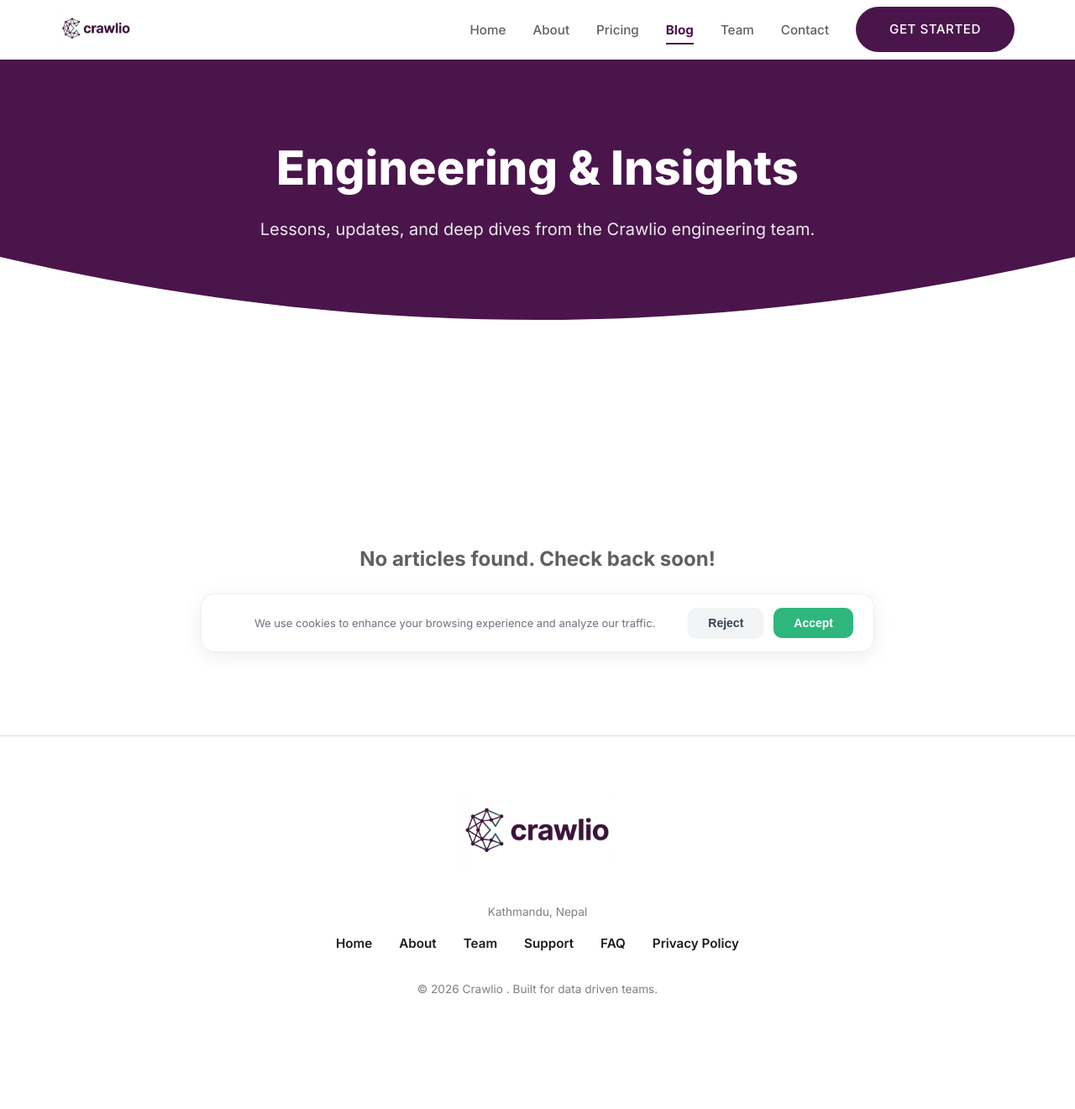
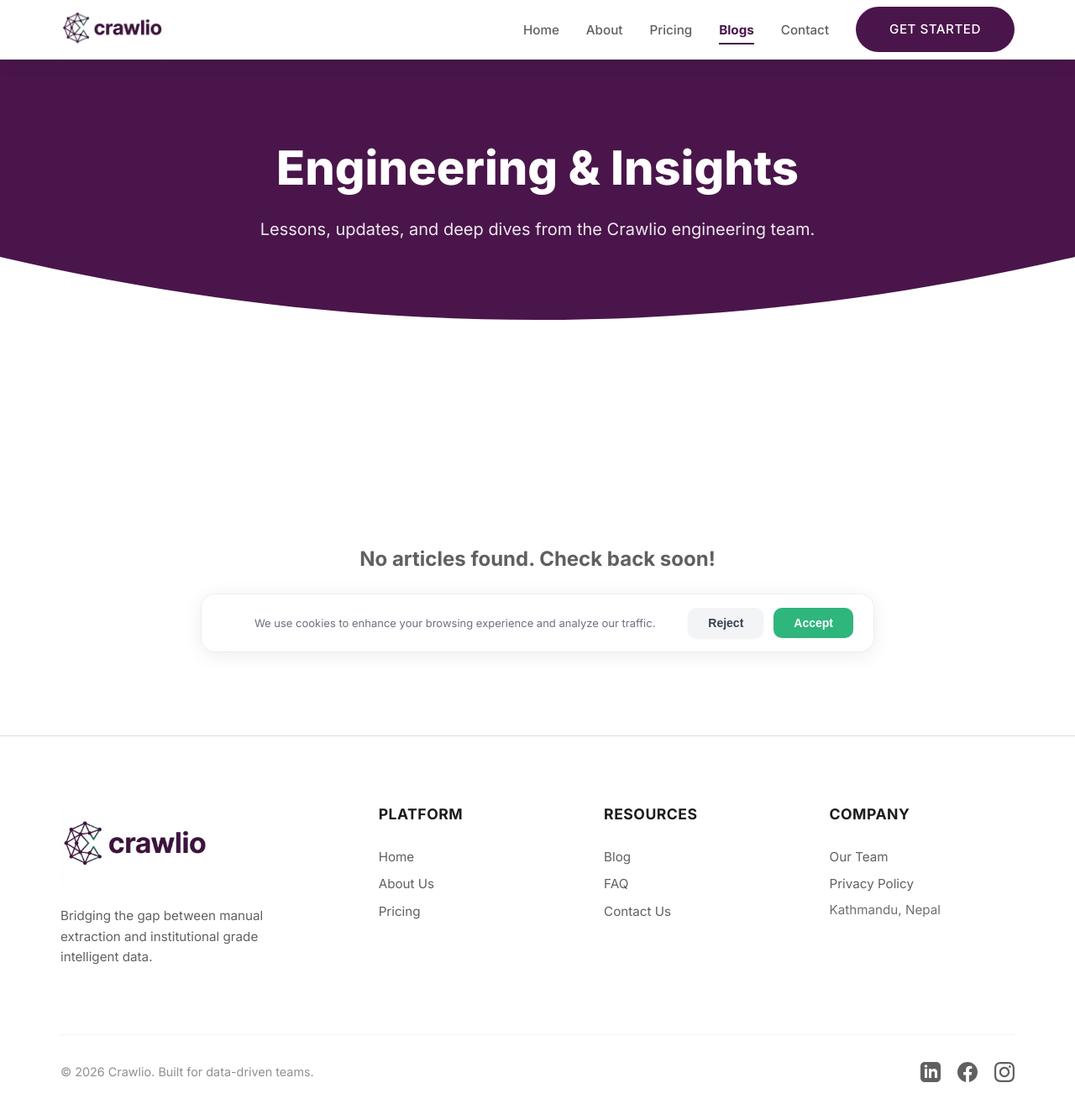
Before and after one commit to Pradip-p/lazy-py-crawler, a Django app: page /blog/ in a window 1280 px wide. Shown: the whole page at 84% size. Before the commit the page ends 1184 px from the top, so only its background shows below. Run offline with Django 5.2, Linux system fonts and the light colour scheme; data that the repository does not hold is empty; some libraries are stand-ins or nearby versions.

Commit message:
update the automatic static and footer re-design

```diff
--- a/app/static/app/style.css
+++ b/app/static/app/style.css
@@ -135,8 +135,11 @@ nav {
   transition: all 0.3s ease;
 }
 
-nav:hover {
-  background-color: rgba(255, 255, 255, 0.95);
+nav:hover,
+nav.scrolled {
+  background-color: rgba(255, 255, 255, 0.98);
+  box-shadow: 0 4px 20px rgba(0, 0, 0, 0.08);
+  border-bottom: 1px solid rgba(0, 0, 0, 0.08);
 }
 
 .nav-container {
@@ -153,11 +156,12 @@ nav:hover {
 }
 
 .logo img {
-  max-height: 48px;
+  max-height: 70px;
   width: auto;
   transition: all 0.3s ease;
   display: block;
 }
+
 .logo:hover {
   transform: scale(1.05);
   filter: brightness(1.1);
@@ -1323,83 +1327,162 @@ nav:hover {
   border-radius: 4px;
 }
 
-/* Footer */
-footer {
-  padding: 4rem 0;
+/* Footer Redesign - Enterprise Style */
+.footer {
+  padding: 5rem 0 2rem;
+  background-color: var(--white);
   border-top: 1px solid var(--border-color);
-  background-color: var(--white);
-}
-
-.footer-logo {
-  font-size: 1.5rem;
-  font-weight: 900;
-  font-style: italic;
+}
+
+.footer-grid {
+  display: grid;
+  grid-template-columns: 1.5fr 1fr 1fr 1fr;
+  gap: 3rem;
+  margin-bottom: 4rem;
+}
+
+.footer-column h4 {
+  font-size: 1.1rem;
+  font-weight: 700;
+  color: var(--text-dark);
+  margin-bottom: 1.5rem;
+  text-transform: uppercase;
+  letter-spacing: 0.5px;
+}
+
+.footer-list {
+  list-style: none;
+  padding: 0;
+  margin: 0;
+}
+
+.footer-list li {
+  margin-bottom: 0.50rem;
+}
+
+.footer-list a {
+  text-decoration: none;
+  color: var(--text-muted);
+  font-size: 0.95rem;
+  transition: all 0.2s ease;
+  display: inline-block;
+}
+
+.footer-list a:hover {
   color: var(--slack-purple);
-  margin-bottom: 1.5rem;
-}
-
-.footer-links {
-  display: flex;
+  transform: translateX(5px);
+}
+
+.brand-col {
+  padding-right: 2rem;
+}
+
+.footer-logo img {
+  max-height: 100px;
+  width: auto;
+  transition: opacity 0.3s ease;
+}
+
+.footer-logo:hover img {
+  opacity: 0.8;
+}
+
+.footer-tagline {
+  color: var(--text-muted);
+  font-size: 0.95rem;
+  line-height: 1.6;
+  margin: 1rem 0;
+  max-width: 300px;
+}
+
+.social-links {
+  display: flex;
+  gap: 1.25rem;
+}
+
+.social-links a {
+  color: var(--text-muted);
+  transition: all 0.3s cubic-bezier(0.175, 0.885, 0.32, 1.275);
+  display: flex;
+  align-items: center;
   justify-content: center;
-  gap: 2rem;
-  margin-bottom: 2rem;
-}
-
-.footer-links a {
-  text-decoration: none;
-  color: var(--text-dark);
+}
+
+.social-links a:hover {
+  transform: translateY(-5px) scale(1.1);
+}
+
+.social-links a.linkedin:hover {
+  color: #0077b5;
+}
+
+.social-links a.facebook:hover {
+  color: #1877f2;
+}
+
+.social-links a.instagram:hover {
+  color: #e4405f;
+}
+
+.location-item {
+  color: var(--text-muted);
   font-size: 0.95rem;
-  font-weight: 600;
-  transition: color 0.2s ease;
-}
-
-.footer-links a:hover {
-  color: var(--slack-purple);
-}
-
-.footer-resources {
-  display: flex;
-  justify-content: center;
-  align-items: center;
-  gap: 1.5rem;
-  margin-bottom: 2rem;
-  padding-top: 1.5rem;
+  opacity: 0.9;
+}
+
+.footer-bottom {
+  padding-top: 2rem;
   border-top: 1px solid rgba(0, 0, 0, 0.05);
-}
-
-.resource-label {
-  font-size: 0.8rem;
-  font-weight: 700;
+  display: flex;
+  justify-content: space-between;
+  align-items: center;
+}
+
+.footer-bottom p {
   color: var(--text-muted);
-  text-transform: uppercase;
-  letter-spacing: 1px;
-}
-
-.resource-link {
-  display: flex;
-  align-items: center;
-  color: var(--text-muted);
-  text-decoration: none;
-  font-size: 0.85rem;
-  font-weight: 500;
-  transition: all 0.2s ease;
-}
-
-.resource-link:hover {
-  color: var(--slack-purple);
-}
-
-.resource-divider {
-  width: 4px;
-  height: 4px;
-  background-color: var(--border-color);
-  border-radius: 50%;
-}
-
-footer p {
-  color: var(--text-muted);
-  font-size: 0.85rem;
-  opacity: 0.8;
+  font-size: 0.9rem;
+  opacity: 0.7;
+}
+
+/* Responsive Footer */
+@media (max-width: 991px) {
+  .footer-grid {
+    grid-template-columns: 1fr 1fr;
+    gap: 2.5rem;
+  }
+}
+
+@media (max-width: 576px) {
+  .footer {
+    padding: 3rem 0 1.5rem;
+  }
+
+  .footer-grid {
+    grid-template-columns: 1fr;
+    text-align: center;
+    gap: 2rem;
+  }
+
+  .brand-col {
+    padding-right: 0;
+    display: flex;
+    flex-direction: column;
+    align-items: center;
+  }
+
+  .social-links {
+    justify-content: center;
+  }
+
+  .footer-bottom {
+    flex-direction: column-reverse;
+    gap: 1.5rem;
+    text-align: center;
+  }
+
+  .footer-list a:hover {
+    transform: none;
+  }
 }
 
 /* Dashboard-specific Navbar Overrides (Wide Layout) */
--- a/app/templates/app/base.html
+++ b/app/templates/app/base.html
@@ -103,11 +103,7 @@
             <a href="/pricing" class="{% if active_page == 'pricing' %}active{% endif %}">Pricing</a>
           </li>
           <li>
-            <a href="/blog" class="{% if active_page == 'blog' %}active{% endif %}">Blog</a>
-          </li>
-          <!-- team -->
-          <li>
-            <a href="/company" class="{% if active_page == 'company' %}active{% endif %}">Team</a>
+            <a href="/blog" class="{% if active_page == 'blog' %}active{% endif %}">Blogs</a>
           </li>
 
           {% if user.is_authenticated %} {% if user.is_superuser %}
@@ -139,24 +135,75 @@
     <main>{% block content %}{% endblock %}</main>
 
     {% if active_page != 'dashboard' %}
-    <footer>
-      <div class="container text-center">
-        <div class="footer-logo">
-          <img src="{% static 'app/images/logo.png' %}" alt="Crawlio" style="max-width: 180px; height: auto;" />
+    <footer class="footer">
+      <div class="container">
+        <div class="footer-grid">
+          <!-- Column 1: Brand & Social -->
+          <div class="footer-column brand-col">
+            <a href="/" class="footer-logo">
+              <img src="{% static 'app/images/logo.png' %}" alt="Crawlio" />
+            </a>
+            <p class="footer-tagline">
+              Bridging the gap between manual extraction and institutional grade intelligent data.
+            </p>
+
+          </div>
+
+          <!-- Column 2: Platform -->
+          <div class="footer-column">
+            <h4>Platform</h4>
+            <ul class="footer-list">
+              <li><a href="/">Home</a></li>
+              <li><a href="/about">About Us</a></li>
+              <li><a href="/pricing">Pricing</a></li>
+            </ul>
+          </div>
+
+          <!-- Column 3: Resources -->
+          <div class="footer-column">
+            <h4>Resources</h4>
+            <ul class="footer-list">
+              <li><a href="/blog">Blog</a></li>
+              <li><a href="/faq">FAQ</a></li>
+              <li><a href="/contact">Contact Us</a></li>
+            </ul>
+          </div>
+
+          <!-- Column 4: Company -->
+          <div class="footer-column">
+            <h4>Company</h4>
+            <ul class="footer-list">
+              <li><a href="/company">Our Team</a></li>
+              <li><a href="/privacy">Privacy Policy</a></li>
+              <li class="location-item">Kathmandu, Nepal</li>
+            </ul>
+          </div>
         </div>
-        <p style="margin-bottom: 1rem; opacity: 0.8">Kathmandu, Nepal</p>
-        <div class="footer-links">
-          <a href="/">Home</a>
-          <a href="/about">About</a>
-          <a href="/company">Team</a>
-          <a href="/contact">Support</a>
-          <a href="/faq">FAQ</a>
-          <a href="/privacy">Privacy Policy</a>
+
+        <div class="footer-bottom">
+          <p>&copy; <span id="current-year">2025</span> Crawlio. Built for data-driven teams.</p>
+          <div class="social-links">
+            <a href="https://www.linkedin.com/company/crawlioo/about/?viewAsMember=true" target="_blank"
+              aria-label="LinkedIn" class="linkedin">
+              <svg viewBox="0 0 24 24" width="24" height="24" fill="currentColor">
+                <path
+                  d="M19 0h-14c-2.761 0-5 2.239-5 5v14c0 2.761 2.239 5 5 5h14c2.762 0 5-2.239 5-5v-14c0-2.761-2.238-5-5-5zm-11 19h-3v-11h3v11zm-1.5-12.268c-.966 0-1.75-.79-1.75-1.764s.784-1.764 1.75-1.764 1.75.79 1.75 1.764-.783 1.764-1.75 1.764zm13.5 12.268h-3v-5.604c0-3.368-4-3.113-4 0v5.604h-3v-11h3v1.765c1.396-2.586 7-2.777 7 2.476v6.759z" />
+              </svg>
+            </a>
+            <a href="#" aria-label="Facebook" class="facebook">
+              <svg viewBox="0 0 24 24" width="24" height="24" fill="currentColor">
+                <path
+                  d="M24 12.073c0-6.627-5.373-12-12-12s-12 5.373-12 12c0 5.99 4.388 10.954 10.125 11.854v-8.385H7.078v-3.469h3.047V9.43c0-3.007 1.792-4.669 4.533-4.669 1.312 0 2.686.235 2.686.235v2.953H15.83c-1.491 0-1.956.925-1.956 1.874v2.25h3.328l-.532 3.47h-2.796v8.385C19.612 23.027 24 18.062 24 12.073z" />
+              </svg>
+            </a>
+            <a href="#" aria-label="Instagram" class="instagram">
+              <svg viewBox="0 0 24 24" width="24" height="24" fill="currentColor">
+                <path
+                  d="M12 2.163c3.204 0 3.584.012 4.85.07 3.252.148 4.771 1.691 4.919 4.919.058 1.265.069 1.645.069 4.849 0 3.205-.012 3.584-.069 4.849-.149 3.225-1.664 4.771-4.919 4.919-1.266.058-1.644.07-4.85.07-3.204 0-3.584-.012-4.849-.07-3.26-.149-4.771-1.699-4.919-4.92-.058-1.265-.07-1.644-.07-4.849 0-3.204.013-3.583.07-4.849.149-3.227 1.664-4.771 4.919-4.919 1.266-.057 1.645-.069 4.849-.069zm0-2.163c-3.259 0-3.667.014-4.947.072-4.358.2-6.78 2.618-6.98 6.98-.059 1.281-.073 1.689-.073 4.948 0 3.259.014 3.668.072 4.948.2 4.358 2.618 6.78 6.98 6.98 1.281.058 1.689.072 4.948.072 3.259 0 3.668-.014 4.948-.072 4.354-.2 6.782-2.618 6.979-6.98.059-1.28.073-1.689.073-4.948 0-3.259-.014-3.667-.072-4.947-.196-4.354-2.617-6.78-6.979-6.98-1.281-.059-1.69-.073-4.949-.073zm0 5.838c-3.403 0-6.162 2.759-6.162 6.162s2.759 6.163 6.162 6.163 6.162-2.759 6.162-6.163c0-3.403-2.759-6.162-6.162-6.162zm0 10.162c-2.209 0-4-1.79-4-4 0-2.209 1.791-4 4-4s4 1.791 4 4c0 2.21-1.791 4-4 4zm6.406-11.845c-.796 0-1.441.645-1.441 1.44s.645 1.44 1.441 1.44c.795 0 1.439-.645 1.439-1.44s-.644-1.44-1.439-1.44z" />
+              </svg>
+            </a>
+          </div>
         </div>
-        <p>
-          &copy; <span id="current-year">2025</span> Crawlio . Built for data
-          driven teams.
-        </p>
       </div>
     </footer>
     {% endif %}
@@ -166,6 +213,16 @@
     // Set current year
     document.getElementById("current-year").textContent =
       new Date().getFullYear();
+
+    // Navbar Scroll Effect
+    window.addEventListener("scroll", function () {
+      const nav = document.querySelector("nav");
+      if (window.scrollY > 50) {
+        nav.classList.add("scrolled");
+      } else {
+        nav.classList.remove("scrolled");
+      }
+    });
   </script>
 
   <script>
```
Also changed, not shown: 2 other files.
